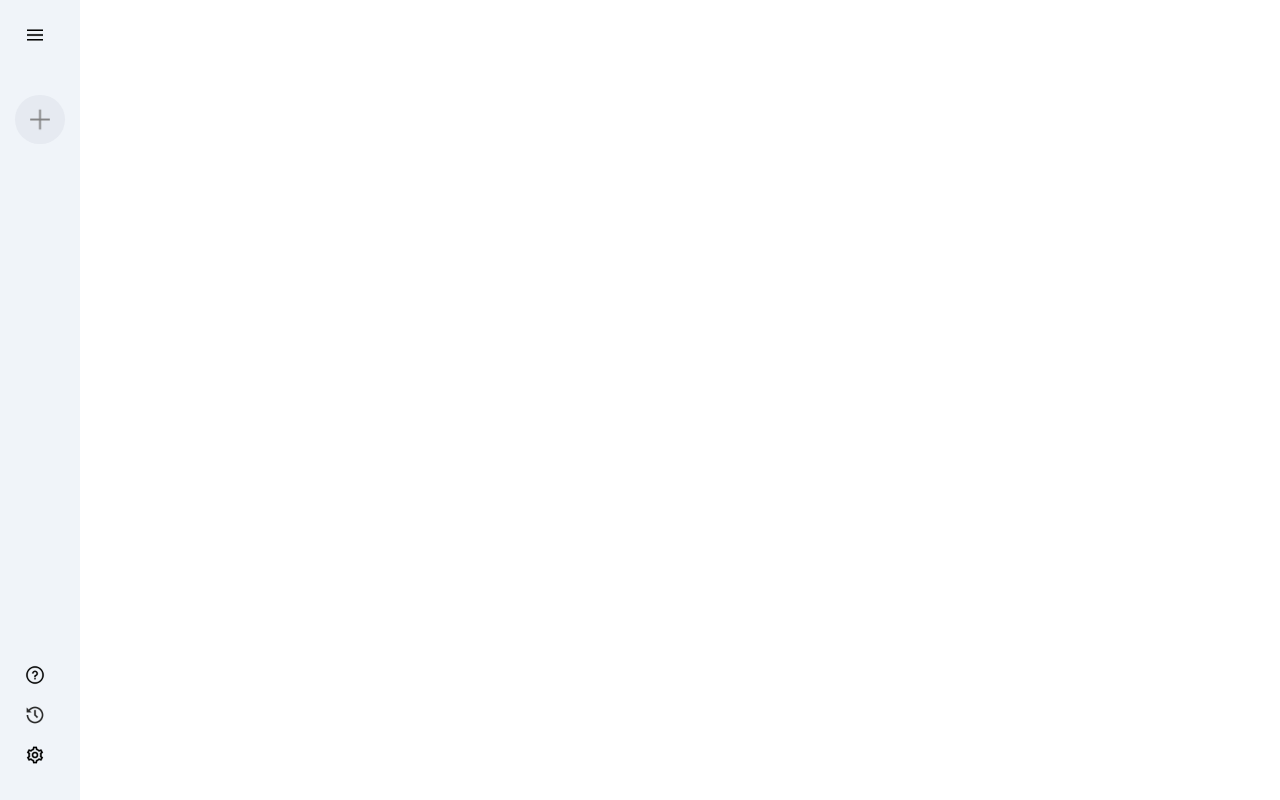
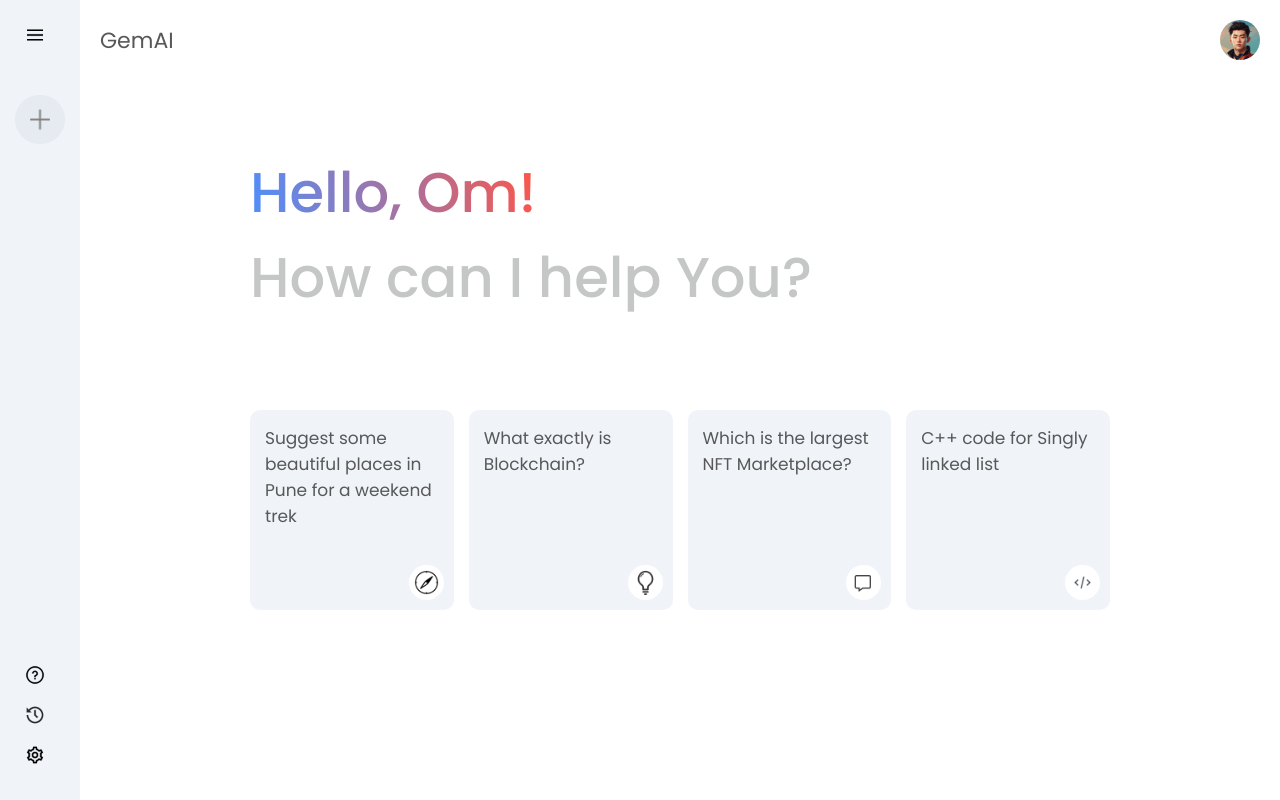
Before and after one commit to omkute10/Gemini-AI, a React (Vite) app: page / in a window 1280 px wide. Built offline with nearby package versions, Linux system fonts and the light colour scheme.

Commit message:
Addded child devs

```diff
--- a/src/App.jsx
+++ b/src/App.jsx
@@ -1,11 +1,13 @@
 import React from 'react'
 import Sidebar from './components/Sidebar/Sidebar'
+import Main from './components/Main/Main'
 
 const App = () => {
   return (
-    <Sidebar>
-
-    </Sidebar>
+    <>
+      <Sidebar />
+      <Main/>
+    </>
   )
 }
 
```
